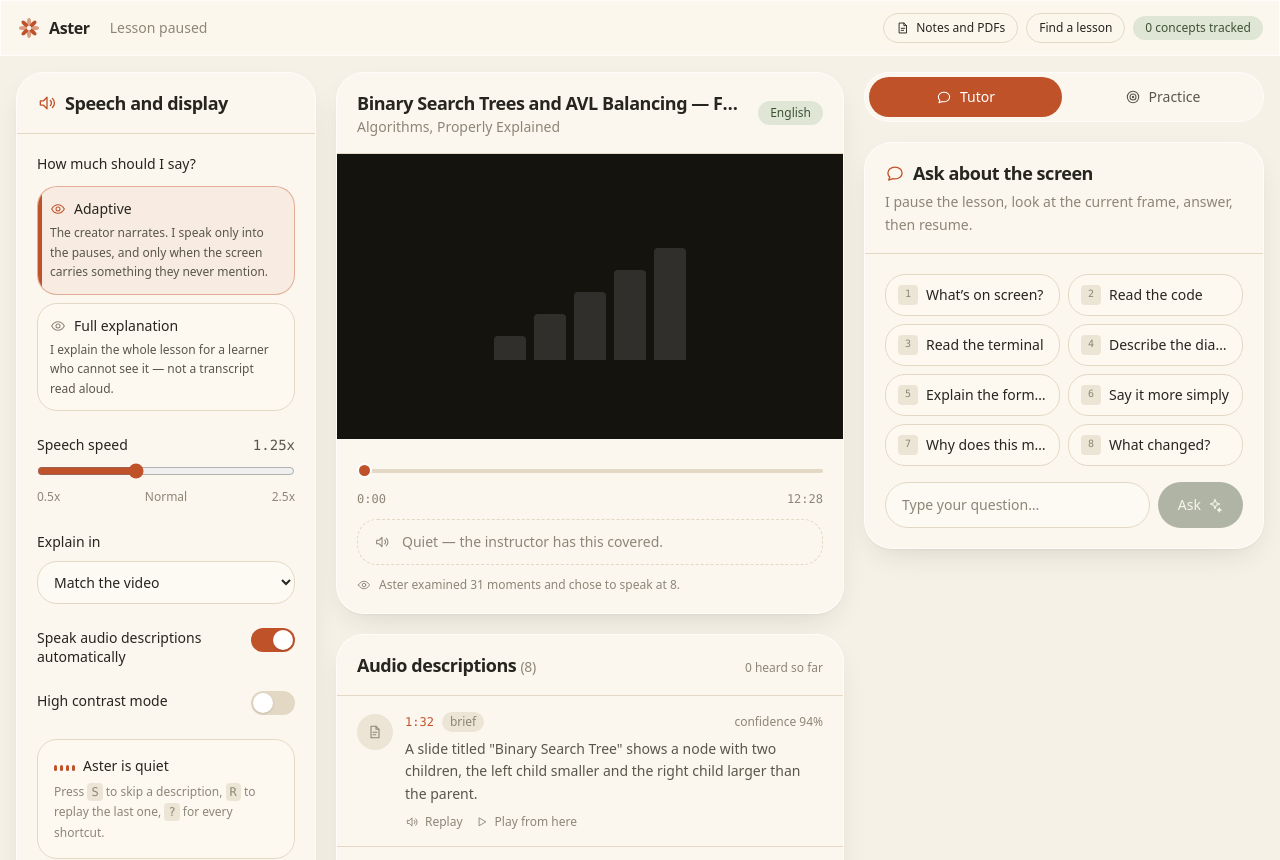
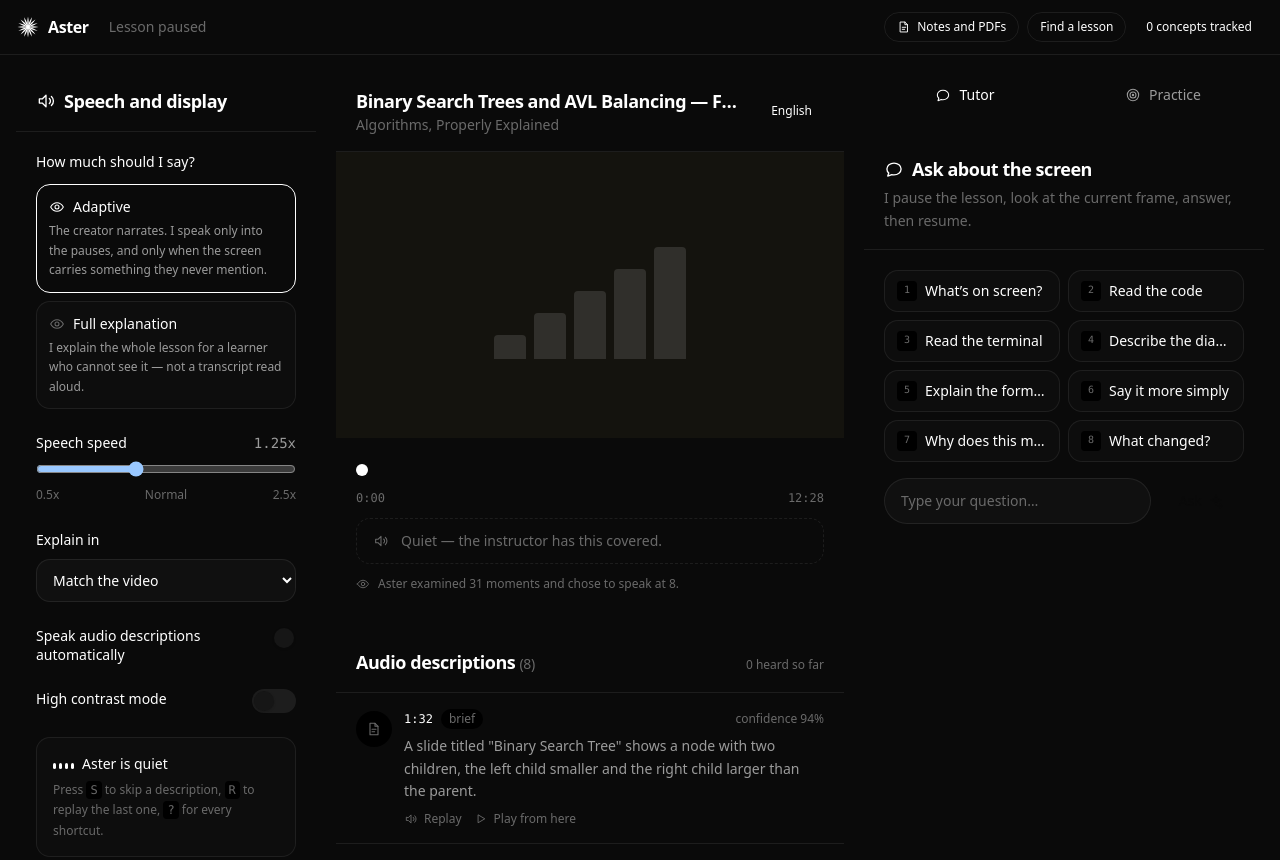
Before and after one commit to AuvroIslam/Aster, a Next.js app: page /learn in a window 1280 px wide. Shown: the top 860 px of the page. Built offline with nearby package versions, Linux system fonts and the light colour scheme.

Commit message:
redesign monochrome design system

```diff
--- a/src/app/globals.css
+++ b/src/app/globals.css
@@ -2,9 +2,11 @@
 
 /* ---------------------------------------------------------------------------
    Aster design tokens
-   Palette is warm and paper-like: cream ground, deep olive ink, rust accent.
-   Every colour is defined here in the light block first, then overridden for
-   dark, so no colour has its only definition inside a media query.
+
+   Monochrome and dark by commitment, not by theme preference. The product is
+   about removing visual noise, and the palette follows: near-black ground,
+   white ink, and separation carried by hairlines and opacity rather than hue.
+   The only chromatic note is a single live-indicator red.
 --------------------------------------------------------------------------- */
 
 @theme inline {
@@ -12,124 +14,64 @@
   --color-ground-deep: var(--ground-deep);
   --color-surface: var(--surface);
   --color-surface-raised: var(--surface-raised);
-  --color-glass: var(--glass);
-  --color-glass-edge: var(--glass-edge);
   --color-line: var(--line);
+  --color-line-strong: var(--line-strong);
   --color-ink: var(--ink);
   --color-ink-soft: var(--ink-soft);
   --color-ink-faint: var(--ink-faint);
-  --color-moss: var(--moss);
-  --color-moss-soft: var(--moss-soft);
-  --color-rust: var(--rust);
-  --color-rust-soft: var(--rust-soft);
-  --color-amber: var(--amber);
-  --color-focus: var(--focus);
+  --color-ink-ghost: var(--ink-ghost);
+  --color-live: var(--live);
 
   --font-sans: var(--font-sans);
   --font-display: var(--font-display);
 
-  --radius-card: 1.25rem;
-  --radius-panel: 1.75rem;
+  --radius-card: 0.875rem;
+  --radius-panel: 1rem;
 
   --ease-out-soft: cubic-bezier(0.22, 1, 0.36, 1);
   --ease-in-out-soft: cubic-bezier(0.65, 0, 0.35, 1);
 }
 
 :root {
-  --ground: #f6f1e6;
-  --ground-deep: #ece4d4;
-  --surface: #fdfaf4;
-  --surface-raised: #ffffff;
-  --glass: rgb(253 250 244 / 0.62);
-  --glass-edge: rgb(255 255 255 / 0.7);
-  --line: #e2d8c3;
-  --ink: #26251f;
-  --ink-soft: #5a564a;
-  --ink-faint: #8c8677;
-  --moss: #3f5236;
-  --moss-soft: #dfe6d5;
-  --rust: #c0522a;
-  --rust-soft: #f6e2d6;
-  --amber: #b07d1e;
-  --focus: #c0522a;
+  --ground: #0a0a0a;
+  --ground-deep: #000000;
+  --surface: #101010;
+  --surface-raised: #161616;
 
-  --font-sans: ui-sans-serif, system-ui, -apple-system, 'Segoe UI', sans-serif;
+  --line: rgb(255 255 255 / 0.08);
+  --line-strong: rgb(255 255 255 / 0.16);
+
+  --ink: #ffffff;
+  --ink-soft: #9b9b9b;
+  --ink-faint: #6a6a6a;
+  --ink-ghost: #3d3d3d;
+
+  --live: #e8523a;
+
+  --font-sans: ui-sans-serif, system-ui, -apple-system, 'Segoe UI', Roboto, sans-serif;
   --font-display: var(--font-sans);
 
-  --shadow-lift: 0 1px 2px rgb(38 37 31 / 0.04), 0 12px 32px -12px rgb(38 37 31 / 0.16);
-  --shadow-glow: 0 0 0 1px rgb(192 82 42 / 0.12), 0 18px 48px -20px rgb(192 82 42 / 0.4);
+  color-scheme: dark;
 }
 
-:root:not([data-theme='light']) {
-  @media (prefers-color-scheme: dark) {
-    --ground: #16150f;
-    --ground-deep: #0e0d09;
-    --surface: #1e1c15;
-    --surface-raised: #262319;
-    --glass: rgb(38 35 25 / 0.6);
-    --glass-edge: rgb(255 255 255 / 0.08);
-    --line: #35311f;
-    --ink: #f2ecdd;
-    --ink-soft: #b8b09c;
-    --ink-faint: #8a836f;
-    --moss: #a9c092;
-    --moss-soft: #2a3323;
-    --rust: #e87a4d;
-    --rust-soft: #3b2419;
-    --amber: #d9a441;
-    --focus: #e87a4d;
-
-    --shadow-lift: 0 1px 2px rgb(0 0 0 / 0.4), 0 14px 36px -12px rgb(0 0 0 / 0.6);
-    --shadow-glow: 0 0 0 1px rgb(232 122 77 / 0.18), 0 18px 48px -20px rgb(232 122 77 / 0.35);
-  }
+/* High contrast: pure black and pure white, every hairline promoted to a solid
+   visible border. Sits on top of the base theme rather than replacing it. */
+:root[data-contrast='high'] {
+  --ground: #000000;
+  --ground-deep: #000000;
+  --surface: #000000;
+  --surface-raised: #0d0d0d;
+  --line: #ffffff;
+  --line-strong: #ffffff;
+  --ink: #ffffff;
+  --ink-soft: #ffffff;
+  --ink-faint: #e0e0e0;
+  --ink-ghost: #9a9a9a;
+  --live: #ff6b52;
 }
 
-:root[data-theme='dark'] {
-  --ground: #16150f;
-  --ground-deep: #0e0d09;
-  --surface: #1e1c15;
-  --surface-raised: #262319;
-  --glass: rgb(38 35 25 / 0.6);
-  --glass-edge: rgb(255 255 255 / 0.08);
-  --line: #35311f;
-  --ink: #f2ecdd;
-  --ink-soft: #b8b09c;
-  --ink-faint: #8a836f;
-  --moss: #a9c092;
-  --moss-soft: #2a3323;
-  --rust: #e87a4d;
-  --rust-soft: #3b2419;
-  --amber: #d9a441;
-  --focus: #e87a4d;
-
-  --shadow-lift: 0 1px 2px rgb(0 0 0 / 0.4), 0 14px 36px -12px rgb(0 0 0 / 0.6);
-  --shadow-glow: 0 0 0 1px rgb(232 122 77 / 0.18), 0 18px 48px -20px rgb(232 122 77 / 0.35);
-}
-
-/* High contrast: maximum separation between text, surface and edge. Applied on
-   top of whichever theme is active, so it works in light and dark alike. */
-:root[data-contrast='high'] {
-  --ground: #ffffff;
-  --ground-deep: #f0f0f0;
-  --surface: #ffffff;
-  --surface-raised: #ffffff;
-  --glass: rgb(255 255 255 / 0.98);
-  --glass-edge: #000000;
-  --line: #000000;
-  --ink: #000000;
-  --ink-soft: #1a1a1a;
-  --ink-faint: #333333;
-  --moss: #00432a;
-  --moss-soft: #d9f0e4;
-  --rust: #a3170a;
-  --rust-soft: #ffe8e4;
-  --amber: #6b4400;
-  --focus: #a3170a;
-}
-
-:root[data-contrast='high'] .glass {
-  backdrop-filter: none;
-  -webkit-backdrop-filter: none;
+:root[data-contrast='high'] .panel,
+:root[data-contrast='high'] .hairline {
   border-width: 2px;
 }
 
@@ -137,6 +79,13 @@
 
 html {
   scroll-behavior: smooth;
+}
+
+/* The nav is fixed, so anchor targets must clear it or their heading lands
+   underneath the bar. */
+:target,
+section[id] {
+  scroll-margin-top: 6rem;
 }
 
 body {
@@ -149,98 +98,125 @@
 
 /* A blind or low-vision learner navigates by focus. Never let it be invisible. */
 :focus-visible {
-  outline: 3px solid var(--focus);
-  outline-offset: 2px;
+  outline: 2px solid var(--ink);
+  outline-offset: 3px;
   border-radius: 4px;
 }
 
 ::selection {
-  background: var(--rust);
-  color: var(--surface-raised);
+  background: var(--ink);
+  color: var(--ground-deep);
 }
 
-@utility glass {
-  background-color: var(--glass);
-  backdrop-filter: blur(20px) saturate(140%);
-  -webkit-backdrop-filter: blur(20px) saturate(140%);
-  border: 1px solid var(--glass-edge);
+/* --- Surfaces -------------------------------------------------------------- */
+
+@utility panel {
+  background-color: var(--surface);
+  border: 1px solid var(--line);
 }
 
-@utility lift {
-  box-shadow: var(--shadow-lift);
+@utility panel-raised {
+  background-color: var(--surface-raised);
+  border: 1px solid var(--line);
 }
 
-@utility glow {
-  box-shadow: var(--shadow-glow);
+@utility hairline {
+  border: 1px solid var(--line);
+}
+
+/* The faint texture over the whole page. Without it large black areas read as
+   dead space; with it they read as a surface. */
+@utility grain {
+  background-image:
+    linear-gradient(rgb(255 255 255 / 0.014) 1px, transparent 1px),
+    linear-gradient(90deg, rgb(255 255 255 / 0.014) 1px, transparent 1px);
+  background-size: 48px 48px;
+}
+
+@utility label-micro {
+  font-size: 0.6875rem;
+  letter-spacing: 0.18em;
+  text-transform: uppercase;
+  color: var(--ink-faint);
 }
 
 @utility text-balance {
   text-wrap: balance;
 }
 
-/* The lesson scrubber paints its own track, so it must also paint its own
-   thumb — `appearance: none` removes the native one in WebKit. */
+/* Headlines are set tight — the reference leans on scale and tracking, not weight. */
+@utility headline {
+  font-weight: 600;
+  letter-spacing: -0.035em;
+  line-height: 1.02;
+}
+
+/* --- Controls -------------------------------------------------------------- */
+
+.scrubber {
+  appearance: none;
+  height: 3px;
+  border-radius: 9999px;
+  background: var(--line-strong);
+}
+
 .scrubber::-webkit-slider-thumb {
   appearance: none;
   -webkit-appearance: none;
-  height: 15px;
-  width: 15px;
+  height: 12px;
+  width: 12px;
   border-radius: 9999px;
-  background: var(--rust);
-  border: 2px solid var(--surface-raised);
+  background: var(--ink);
   cursor: pointer;
 }
 
 .scrubber::-moz-range-thumb {
-  height: 13px;
-  width: 13px;
+  height: 12px;
+  width: 12px;
+  border: none;
   border-radius: 9999px;
-  background: var(--rust);
-  border: 2px solid var(--surface-raised);
+  background: var(--ink);
   cursor: pointer;
 }
 
-/* The aurora blobs behind the hero. Kept in CSS so they animate off the main
-   thread and cost nothing in React. */
+/* --- Motion ---------------------------------------------------------------- */
+
 @keyframes aster-drift {
   0%,
   100% {
     transform: translate3d(0, 0, 0) scale(1);
   }
-  33% {
-    transform: translate3d(4%, -6%, 0) scale(1.08);
-  }
-  66% {
-    transform: translate3d(-5%, 4%, 0) scale(0.95);
+  50% {
+    transform: translate3d(3%, -4%, 0) scale(1.06);
   }
 }
 
 @keyframes aster-pulse {
   0%,
   100% {
-    opacity: 0.55;
+    opacity: 0.4;
   }
   50% {
-    opacity: 0.85;
+    opacity: 0.9;
   }
 }
 
-@keyframes aster-wave {
-  0%,
-  100% {
-    transform: scaleY(0.35);
-  }
-  50% {
-    transform: scaleY(1);
+@keyframes aster-spin {
+  to {
+    transform: rotate(360deg);
   }
 }
 
 .animate-drift {
-  animation: aster-drift 22s var(--ease-in-out-soft) infinite;
+  animation: aster-drift 24s var(--ease-in-out-soft) infinite;
 }
 
 .animate-pulse-soft {
-  animation: aster-pulse 6s ease-in-out infinite;
+  animation: aster-pulse 4s ease-in-out infinite;
+}
+
+.animate-spin-slow {
+  animation: aster-spin 80s linear infinite;
 }
 
 /* Accessibility-first product: motion is decoration, never information. */
--- a/src/components/icons.tsx
+++ b/src/components/icons.tsx
@@ -125,24 +125,23 @@
   );
 }
 
-export function AsterMark(props: IconProps) {
+/**
+ * The aster flower: sixteen tapering petals around a small dotted disc. Drawn
+ * as pure geometry so it stays crisp from 16px in the nav to 96px in the hero.
+ */
+export function AsterMark({ petals = 16, ...props }: IconProps & { petals?: number }) {
   return (
-    <svg viewBox="0 0 32 32" fill="none" {...props}>
-      {/* An asterisk of eight petals — the flower the product is named for,
-          and the * that stands for "everything". */}
-      {Array.from({ length: 8 }).map((_, i) => (
-        <ellipse
+    <svg viewBox="0 0 64 64" fill="none" {...props}>
+      {Array.from({ length: petals }).map((_, i) => (
+        <path
           key={i}
-          cx="16"
-          cy="8.2"
-          rx="2.7"
-          ry="5.6"
+          // A leaf shape from the centre outward, mirrored about its own axis.
+          d="M32 32 C29.4 24 29.6 15 32 4 C34.4 15 34.6 24 32 32 Z"
           fill="currentColor"
-          opacity={0.55 + (i % 2) * 0.45}
-          transform={`rotate(${i * 45} 16 16)`}
+          transform={`rotate(${(360 / petals) * i} 32 32)`}
         />
       ))}
-      <circle cx="16" cy="16" r="3.1" fill="var(--ground)" />
+      <circle cx="32" cy="32" r="5.2" fill="currentColor" />
     </svg>
   );
 }
--- a/src/components/motion/text-effect.tsx
+++ b/src/components/motion/text-effect.tsx
@@ -83,7 +83,7 @@
       <AnimatePresence mode="popLayout" initial={false}>
         <motion.span
           key={reduced ? 'static' : word}
-          className="absolute inset-0 text-rust"
+          className="absolute inset-0 text-ink"
           initial={reduced ? false : { opacity: 0, y: '0.5em', filter: 'blur(8px)' }}
           animate={{ opacity: 1, y: '0em', filter: 'blur(0px)' }}
           exit={{ opacity: 0, y: '-0.5em', filter: 'blur(8px)' }}
--- a/src/components/motion/tilt-card.tsx
+++ b/src/components/motion/tilt-card.tsx
@@ -27,7 +27,7 @@
   const rotateX = useSpring(useMotionValue(0), { stiffness: 260, damping: 24 });
   const rotateY = useSpring(useMotionValue(0), { stiffness: 260, damping: 24 });
 
-  const glare = useMotionTemplate`radial-gradient(340px circle at ${px}% ${py}%, rgb(192 82 42 / 0.16), transparent 70%)`;
+  const glare = useMotionTemplate`radial-gradient(340px circle at ${px}% ${py}%, rgb(255 255 255 / 0.07), transparent 70%)`;
 
   function handleMove(event: PointerEvent<HTMLDivElement>) {
     const rect = event.currentTarget.getBoundingClientRect();
```
Also changed, not shown: src/app/layout.tsx (+3 -5 lines), src/components/motion/parallax.tsx (+5 -4 lines).
